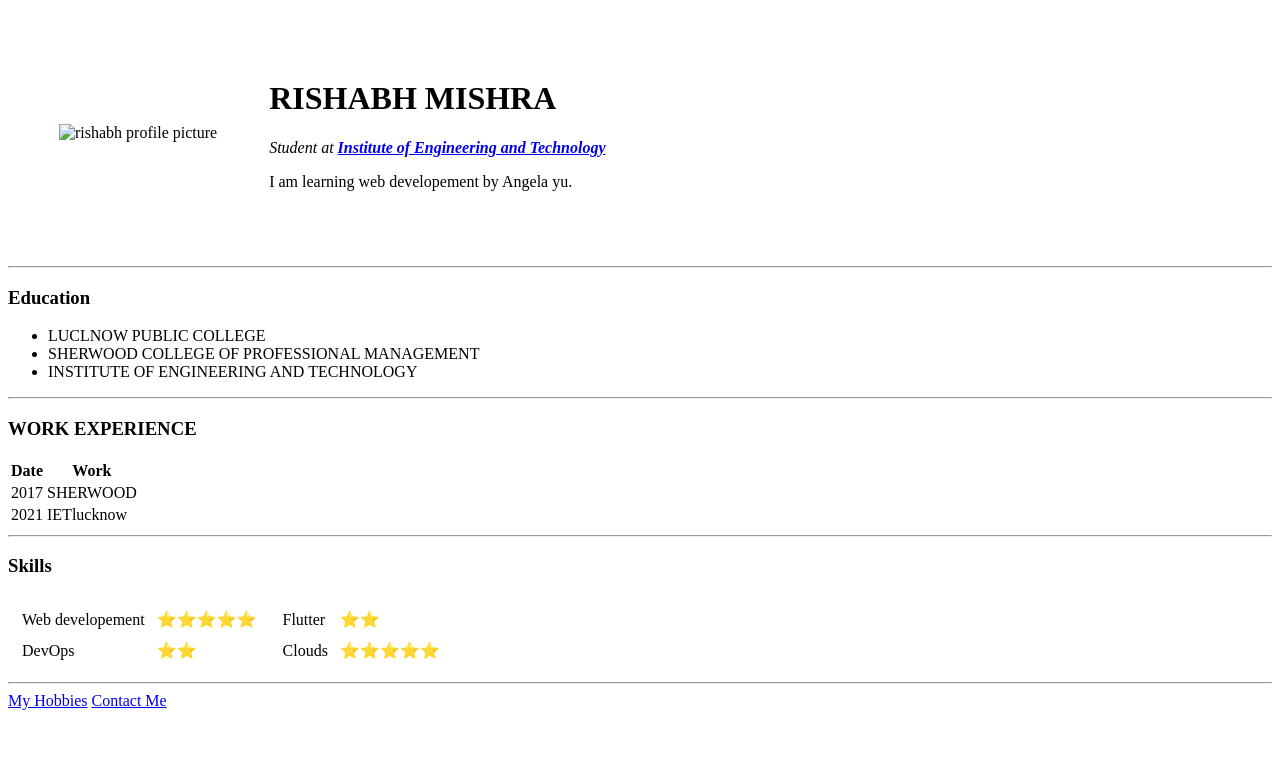
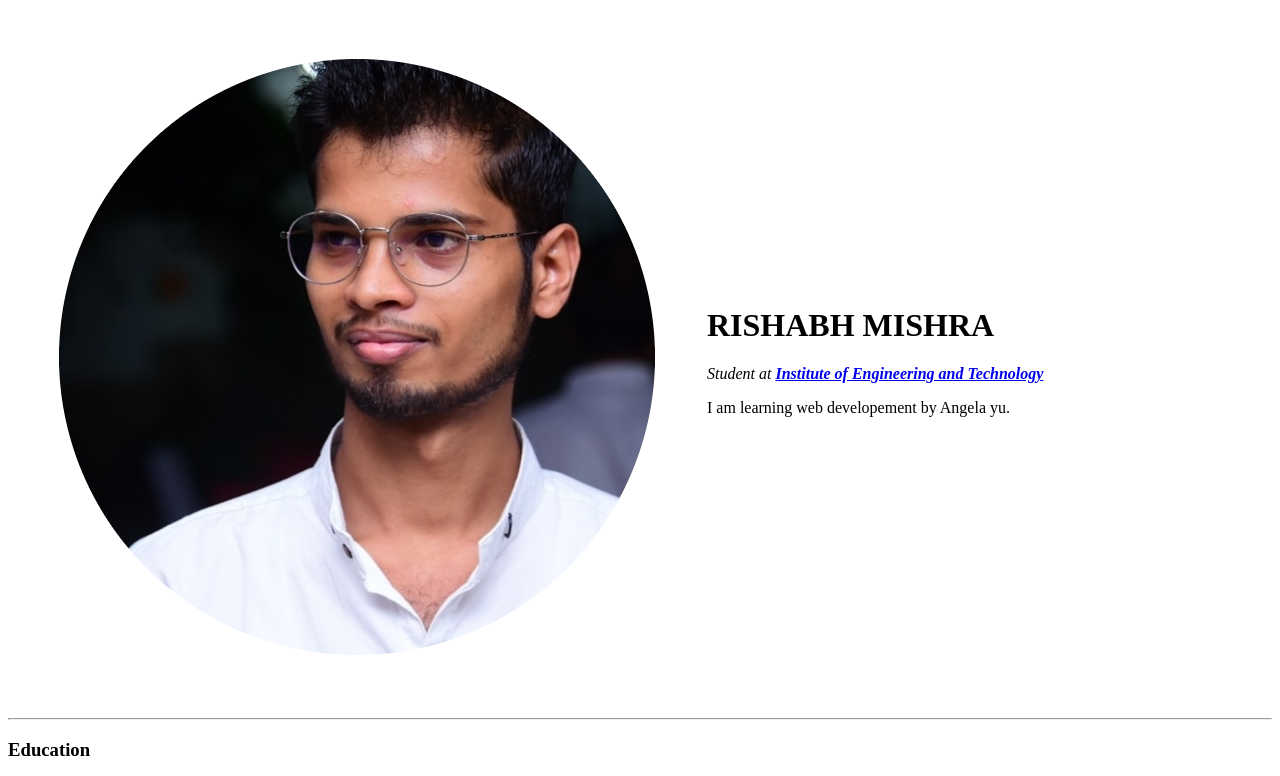
Before and after one commit to rishi8055/cv, a plain HTML site: page index.html in a window 1280 px wide. Shown: the top 776 px of the page. Drawn offline with Linux system fonts and the light colour scheme.

Commit message:
Add files via upload

```diff
--- a/index.html
+++ b/index.html
@@ -10,7 +10,7 @@
 <body>
   <table cellspacing="50">
   <tr>
-    <td><img src="images/Rishabhcircle.png"  alt="rishabh profile picture" srcset="images/Rishabhcircle.png 2x"></td>
+    <td><img src="Rishabhcircle.png"  alt="rishabh profile picture" srcset="images/Rishabhcircle.png 2x"></td>
     <td>  <h1>RISHABH MISHRA</h1>
       <P><em>Student at <strong><a href="https://www.ietlucknow.ac.in/">Institute of Engineering and Technology</a> </strong></em></P>
       <p>I am learning web developement by Angela yu.</p></td>
```
